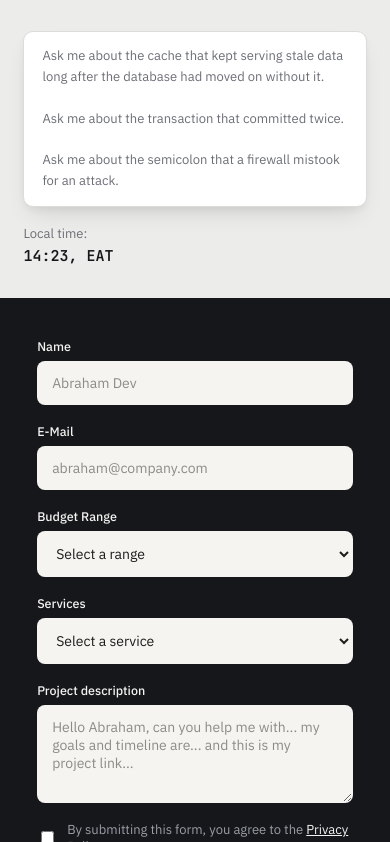
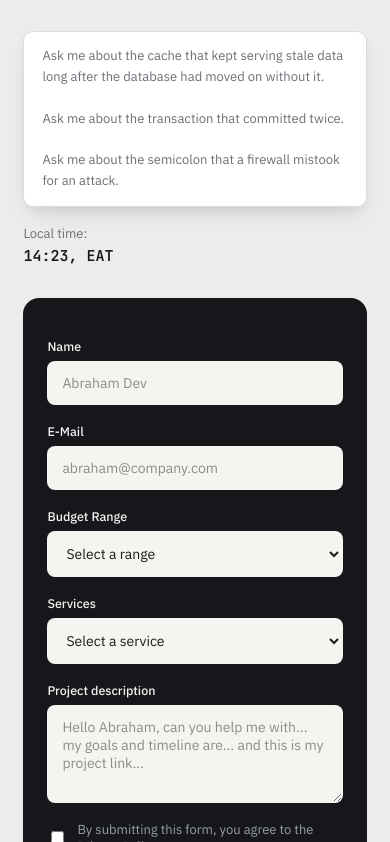
Before and after one commit to Nthenge/Main-Portfolio, a React (Vite) app: page / in a window 390 px wide. Shown: the part 3676-4518 px from the top of the page. Built offline with nearby package versions, Linux system fonts and the light colour scheme; no server answers.

Commit message:
debug horzontal overflow and navbar

```diff
--- a/src/components/Contact.css
+++ b/src/components/Contact.css
@@ -4,6 +4,7 @@
   grid-template-columns: 1fr 1.2fr;
   grid-template-rows: 1fr auto;
   scroll-margin-top: var(--nav-height);
+  background: var(--bg);   /* ADD THIS — ensures the gap shows the same bg as .contact-left */
 }
 
 .contact-left {
@@ -319,12 +320,10 @@
     padding: 56px 6vw 32px;
   }
   .contact-right {
-    padding: 40px 6vw 56px;
+    margin: 0 6vw 40px;         /* ADD THIS — creates space on both sides + below */
+    padding: 40px 24px 48px;    /* CHANGE from: 40px 6vw 56px */
+    border-radius: 16px;       /* ADD THIS — optional, looks better floating */
     clip-path: none;
-  }
-  .contact-form {
-    max-width: 460px;   /* ADD THIS — caps width so side space is visible */
-    margin: 0 auto;      /* ADD THIS — centers it within .contact-right */
   }
   .form-row {
     grid-template-columns: 1fr;
@@ -339,9 +338,3 @@
     padding: 32px 6vw 40px;
   }
 }
-
-@media (max-width: 480px) {
-  .contact-form {
-    max-width: 92%;   /* on very narrow phones, slightly less strict cap */
-  }
-}
```
